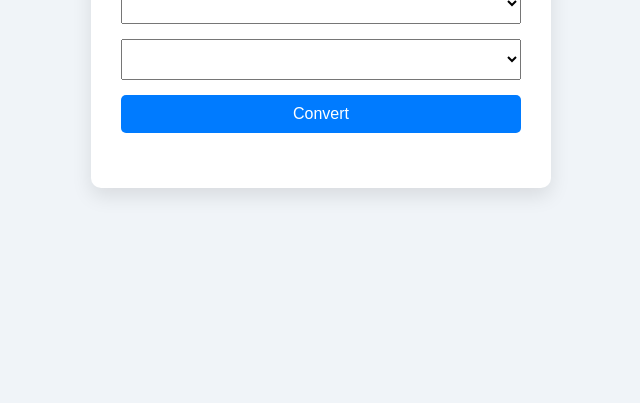
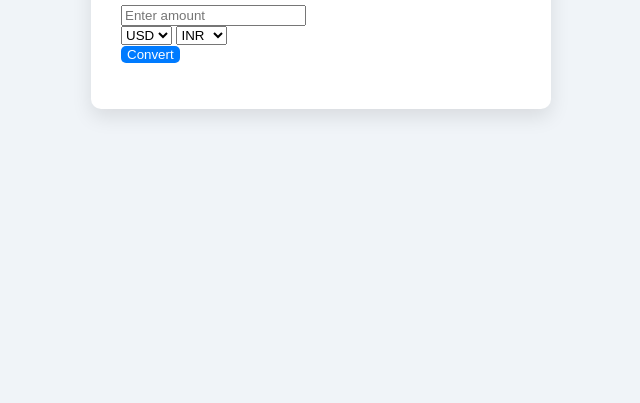
Before and after one commit to Navya-75/CurrencyConverter-, a plain HTML site: page index.html in a window 1280 px wide. Shown: the part 397-800 px from the top of the page, without its empty margins (319-959 px from the left). Drawn offline with Linux system fonts and the light colour scheme.

Commit message:
Update index.html

```diff
--- a/index.html
+++ b/index.html
@@ -1,24 +1,34 @@
 <!DOCTYPE html>
-<html lang="en">
+<html>
 <head>
-  <meta charset="UTF-8" />
-  <meta name="viewport" content="width=device-width, initial-scale=1.0"/>
   <title>Currency Converter</title>
-  <link rel="stylesheet" href="style.css" />
+  <link rel="stylesheet" href="style.css">
 </head>
 <body>
   <div class="container">
     <h1>Currency Converter</h1>
-    <div class="converter">
-      <input type="number" id="amount" placeholder="Enter amount" />
-      <div class="dropdowns">
-        <select id="fromCurrency"></select>
-        <select id="toCurrency"></select>
-      </div>
-      <button onclick="convertCurrency()">Convert</button>
-      <div id="result"></div>
+
+    <input type="number" id="amount" placeholder="Enter amount">
+
+    <div class="dropdowns">
+      <select id="fromCurrency">
+        <option value="USD">USD</option>
+        <option value="INR">INR</option>
+        <option value="EUR">EUR</option>
+      </select>
+
+      <select id="toCurrency">
+        <option value="INR">INR</option>
+        <option value="USD">USD</option>
+        <option value="EUR">EUR</option>
+      </select>
     </div>
+
+    <button onclick="convertCurrency()">Convert</button>
+
+    <p id="result"></p>
   </div>
+
   <script src="script.js"></script>
 </body>
 </html>
```
